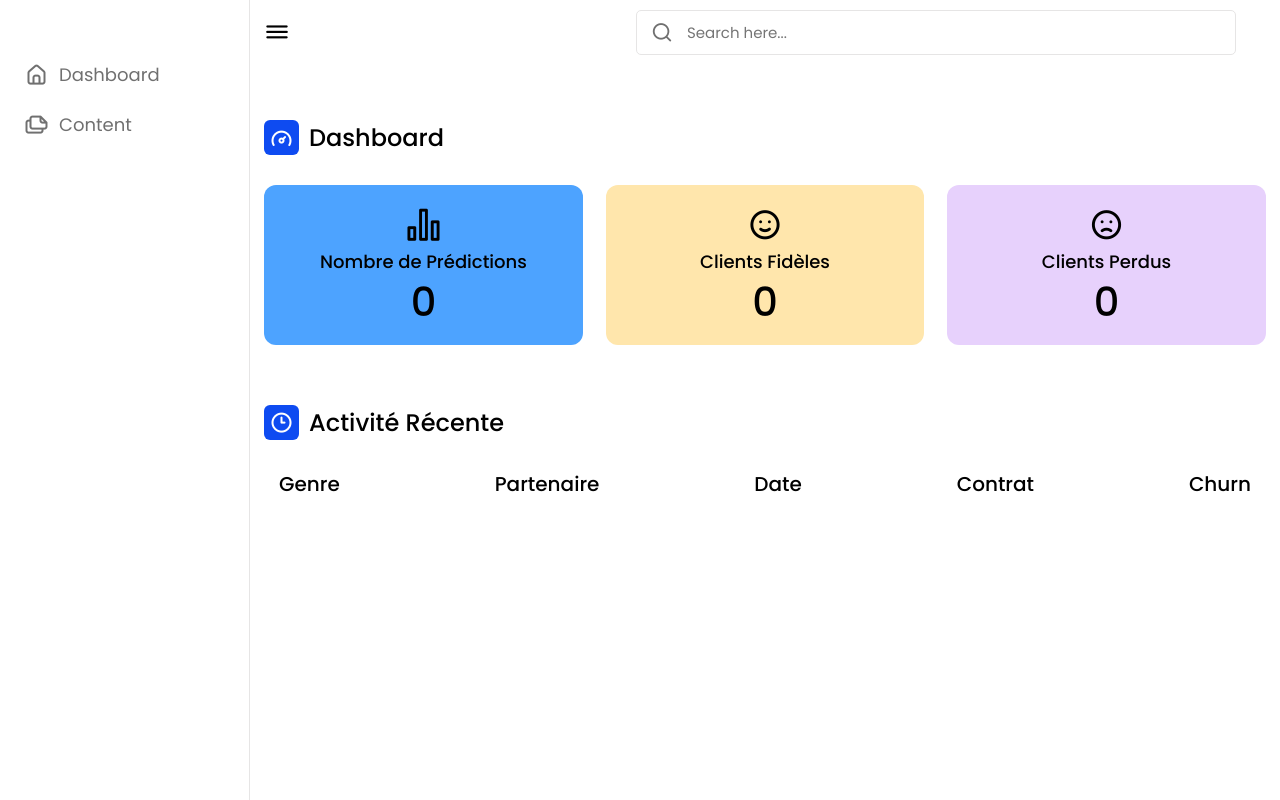
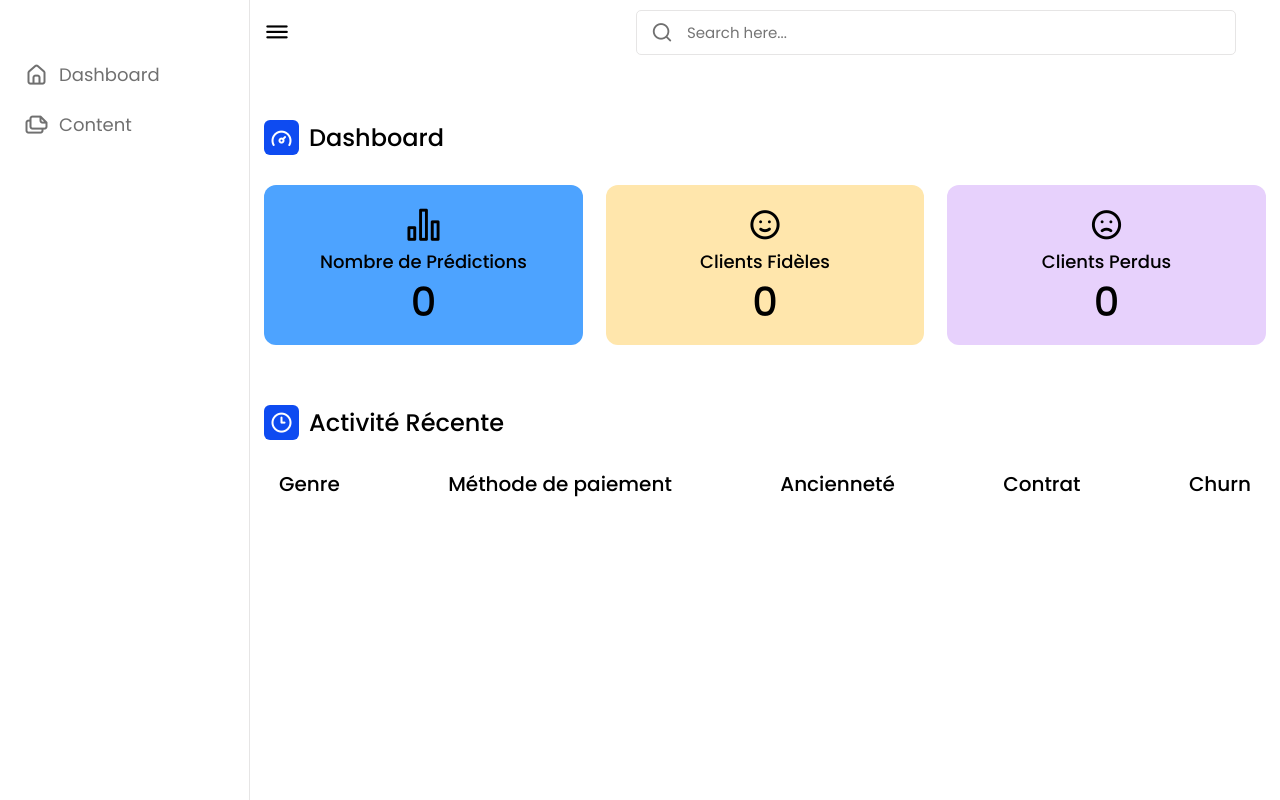
Before and after one commit to ym-0-bm/Perte-de-la-client-le, a Flask app: page /admin in a window 1280 px wide. Run offline with Flask 3, Linux system fonts and the light colour scheme; data that the repository does not hold is empty; parts of the project's set-up code (start-up, migrations or seed data) failed here and were passed over.

Commit message:
Interface update

```diff
--- a/templates/admin/index.html
+++ b/templates/admin/index.html
@@ -82,20 +82,16 @@
                             {% endif %}
                         {% endfor %}
                     </div>
-                    <div class="data email">
-                        <span class="data-title">Partenaire</span>
+                    <div class="data joined">
+                        <span class="data-title">Méthode de paiement</span>
                         {% for prediction in predictions_recent %}
-                            {% if prediction['Partner'] == 'Yes' %}
-                            <span class="data-list">Oui</span>
-                            {% else %}
-                            <span class="data-list">Non</span>
-                            {% endif %}
+                            <span class="data-list">{{ prediction['MéthodeDePaiement'] }}</span>
                         {% endfor %}
                     </div>
                     <div class="data joined">
-                        <span class="data-title">Date</span>
+                        <span class="data-title">Ancienneté</span>
                         {% for prediction in predictions_recent %}
-                            <span class="data-list">{{ prediction['timestamp'] }}</span>
+                            <span class="data-list">{{ prediction['ancienneté'] }} mois</span>
                         {% endfor %}
                     </div>
                     <div class="data type">
```
Also changed, not shown: 1 other file.
